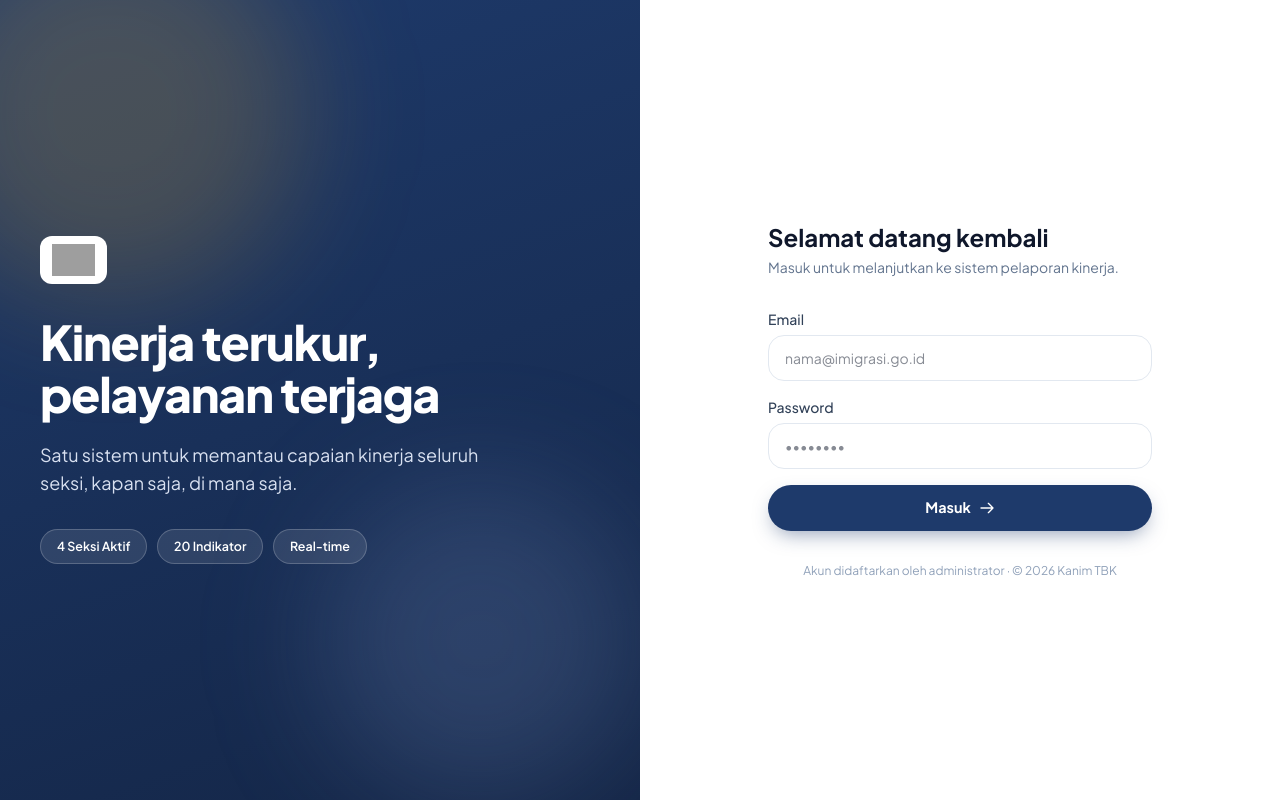
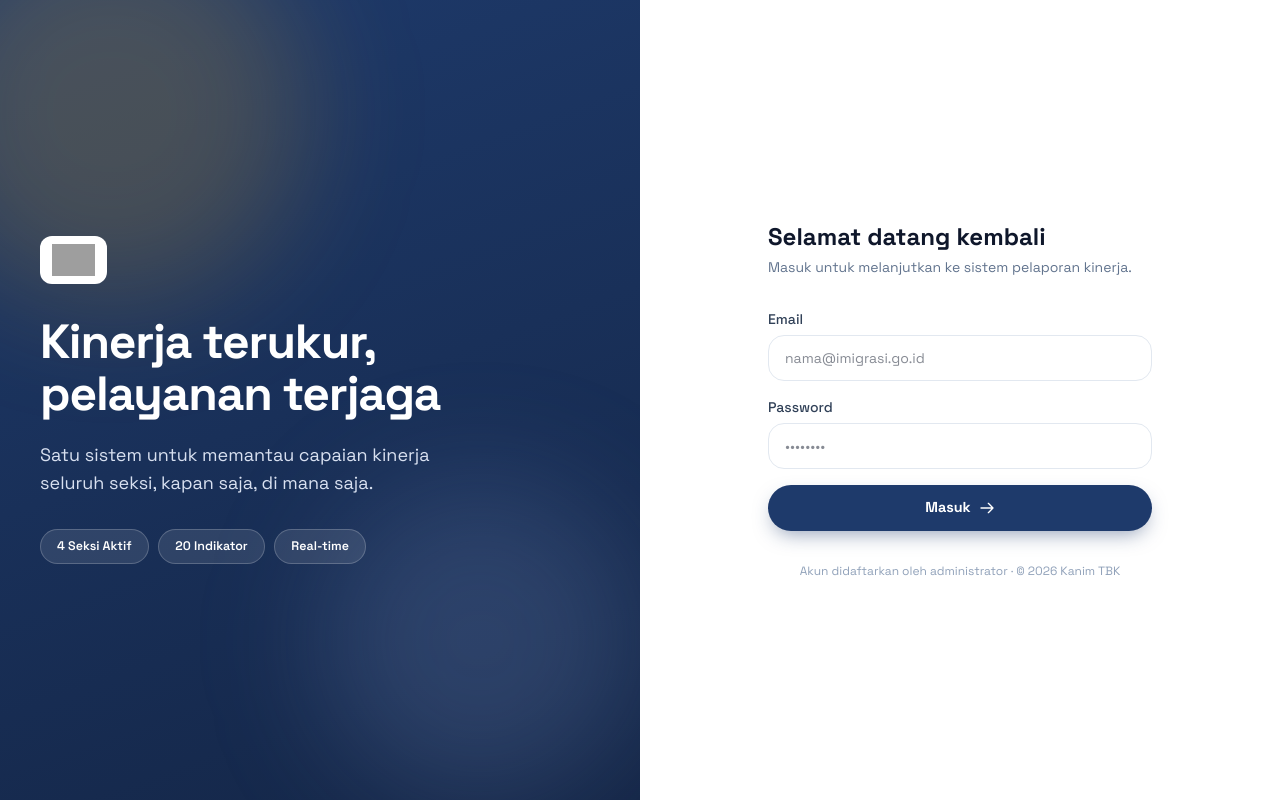
Before and after one commit to anthropic-greed/simponik, a Next.js app: page /login in a window 1280 px wide. Built offline with nearby package versions, Linux system fonts and the light colour scheme; no server answers; grey boxes are pictures that could not be loaded.

Commit message:
Ganti font ke Space Grotesk untuk kesan lebih futuristik

```diff
--- a/app/layout.tsx
+++ b/app/layout.tsx
@@ -1,8 +1,8 @@
 import type { Metadata } from 'next'
-import { Plus_Jakarta_Sans } from 'next/font/google'
+import { Space_Grotesk } from 'next/font/google'
 import './globals.css'
 
-const jakarta = Plus_Jakarta_Sans({ subsets: ['latin'] })
+const spaceGrotesk = Space_Grotesk({ subsets: ['latin'], weight: ['400', '500', '600', '700'] })
 
 export const metadata: Metadata = {
   title: 'SIMPONIK',
@@ -12,7 +12,7 @@ export const metadata: Metadata = {
 export default function RootLayout({ children }: { children: React.ReactNode }) {
   return (
     <html lang="id">
-      <body className={`${jakarta.className} antialiased`}>{children}</body>
+      <body className={`${spaceGrotesk.className} antialiased`}>{children}</body>
     </html>
   )
 }
```
